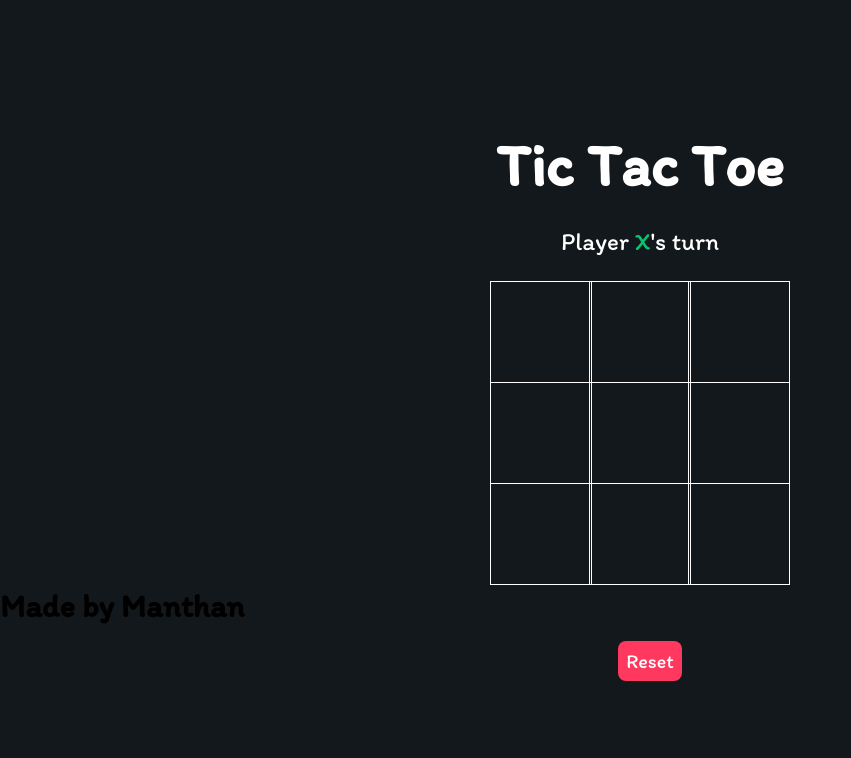
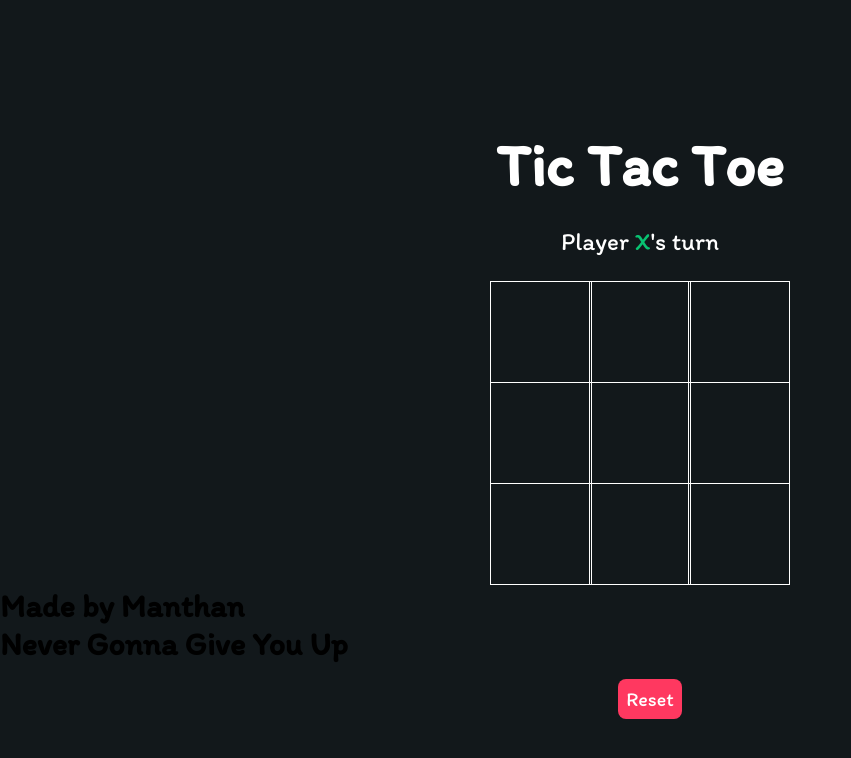
Before and after one commit to Silent-Syntax/tictactoe, a plain HTML site: page index.html in a window 1280 px wide. Shown: the whole page, without its empty margins (0-851 px from the left). Drawn offline with Linux system fonts and the light colour scheme.

Commit message:
Update index.html

```diff
--- a/index.html
+++ b/index.html
@@ -30,6 +30,7 @@
         </section>
         <section class="display announcer hide"></section>
         <h1>Made by Manthan</h1>
+        <h1>Never Gonna Give You Up</h1>
         <section class="controls">
             <button id="reset">Reset</button>
         </section>
```
